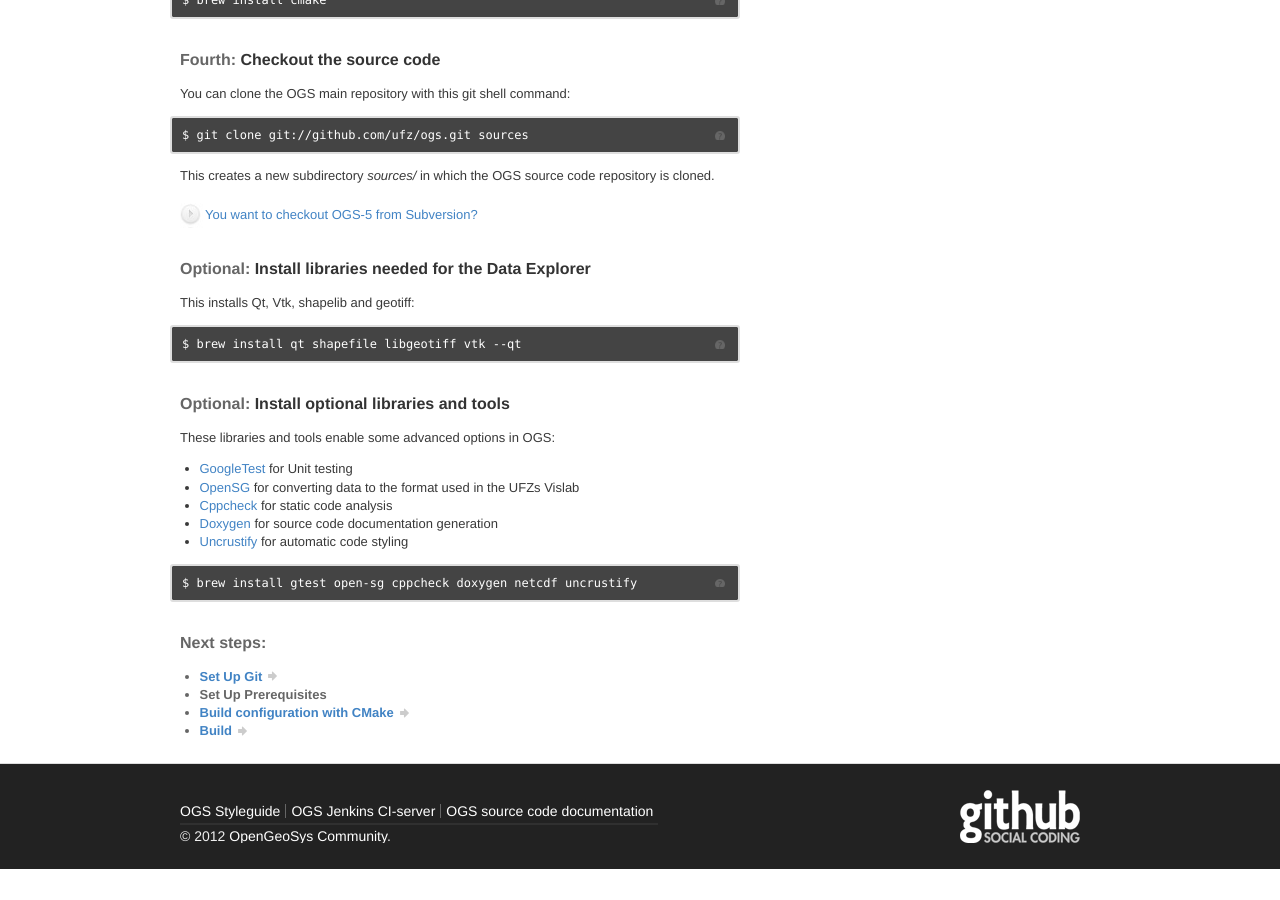
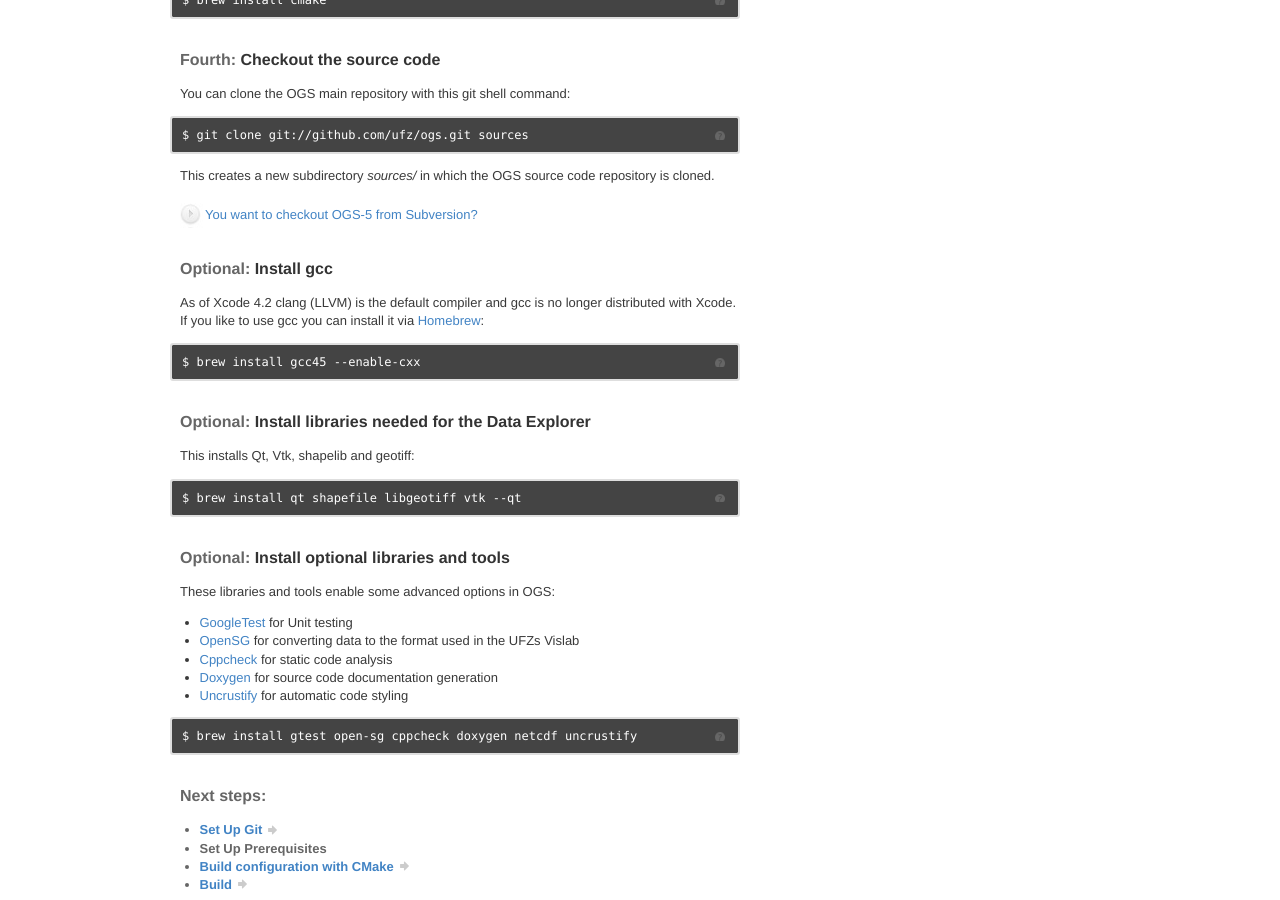
Before and after one commit to ufz/devguide, a Jekyll site: the page built from _posts/2011-07-07-mac-prerequisites.markdown, in a window 1280 px wide and 900 px high, scrolled down 949 px. Built offline with Jekyll 4.4.1, drawn with Linux system fonts in a browser that asks for light colours; comment, search, counter and statistics services are not loaded; before the commit the page ends 1818 px from its top, so only the background shows below that.

Commit message:
GCC 4.5 installation.

```diff
--- a/_posts/2011-07-07-mac-prerequisites.markdown
+++ b/_posts/2011-07-07-mac-prerequisites.markdown
@@ -14,7 +14,7 @@ Install Xcode 4 through the Mac App Store (Mac OS X 10.6.x and higher) or [Xcode
 
 ## <span class="step">Third:</span> Install Homebrew ##
 
-[Homebrew](http://mxcl.github.com/homebrew/) is a package manager for Mac OS X and should be used to install all necessary libraries and tools. To install run the following on the Terminal:
+[Homebrew][homebrew] is a package manager for Mac OS X and should be used to install all necessary libraries and tools. To install run the following on the Terminal:
 
 <pre class="terminal bootcamp">
 	<span class="codeline">$ /usr/bin/ruby -e "$(curl -fsSL https://raw.github.com/gist/323731)"<span>This installs Homebrew</span></span>
@@ -31,6 +31,14 @@ You can now use the `homebrew` command to search, install or deinstall libraries
 ## <span class="step">Fourth:</span> Checkout the source code ##
 
 {% include checkout-general.markdown %}
+
+## <span class="step">Optional:</span> Install gcc ##
+
+As of Xcode 4.2 clang (LLVM) is the default compiler and gcc is no longer distributed with Xcode. If you like to use gcc you can install it via [Homebrew][homebrew]:
+
+<pre class="terminal bootcamp">
+	<span class="codeline">$ brew install gcc45 --enable-cxx<span>This installs gcc 4.5 with C++ enabled</span></span>
+</pre>
 
 ## <span class="step">Optional:</span> Install libraries needed for the Data Explorer ##
 
@@ -49,3 +57,5 @@ This installs Qt, Vtk, shapelib and geotiff:
 </pre>
 
 {% include next-steps-prereqs.markdown %}
+
+[homebrew]: http://mxcl.github.com/homebrew/
```
